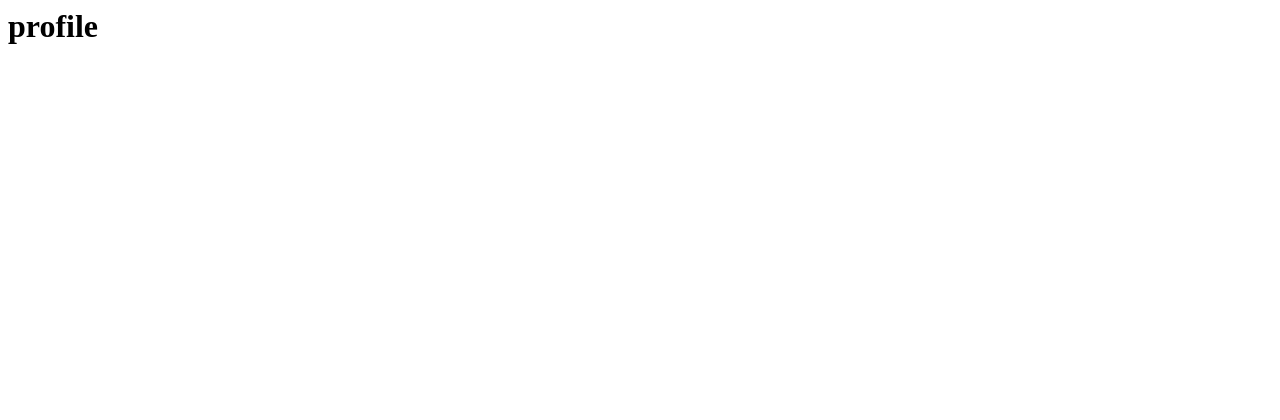
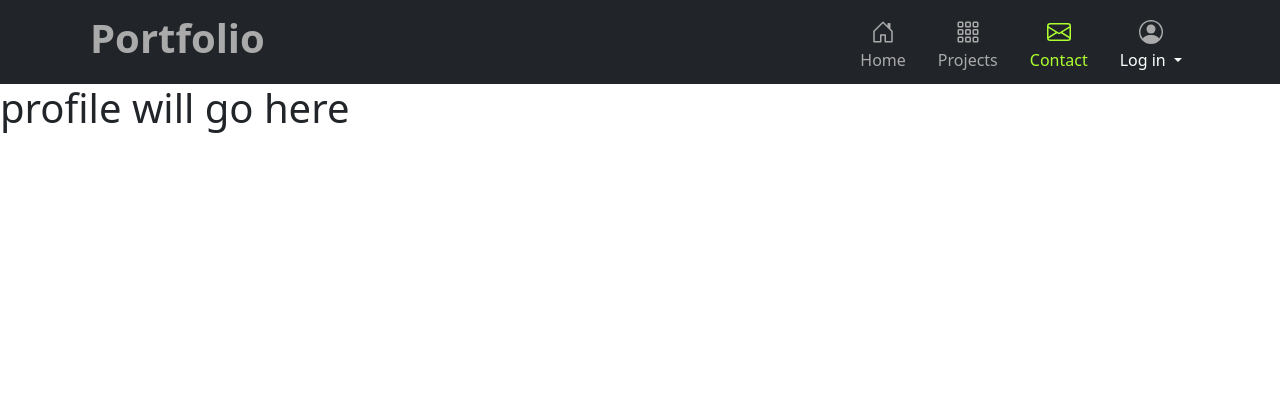
Before and after one commit to JoGorska/portfolio, a Django app: page /profile in a window 1280 px wide. Before the commit the part shown is almost empty. Shown: the top 420 px of the page. Run offline with Django 4.2, Linux system fonts and the light colour scheme; some libraries are stand-ins or nearby versions.

Commit message:
Update links in the navbar, add base to profile template

```diff
--- a/portfolio/dashboard/urls.py
+++ b/portfolio/dashboard/urls.py
@@ -5,5 +5,4 @@ from . import views
 
 urlpatterns = [
     path('', views.DashboardView.as_view(), name='dashboard'),
-
 ]
--- a/portfolio/profiles/templates/profiles/profile.html
+++ b/portfolio/profiles/templates/profiles/profile.html
@@ -1,3 +1,8 @@
-
-
-<h1>profile</h1>
+{% extends "base.html" %}
+{% load static %}
+{% block extra_css %}
+<link rel="stylesheet" href="">
+{% endblock %}
+{% block content %}
+<h1>profile will go here</h1>
+{% endblock %}
--- a/portfolio/templates/includes/navbars/nav_desktop.html
+++ b/portfolio/templates/includes/navbars/nav_desktop.html
@@ -12,7 +12,7 @@
           </a>
           <ul id="nav-big-items" class="nav col-12 col-lg-auto my-2 justify-content-center my-md-0 text-small">
             <li class="">
-              <a href="" class="nav-link text-white-50">
+              <a href="{% url 'dashboard' %}" class="nav-link text-white-50">
                 <svg class="bi d-block mx-auto mb-1" width="24" height="24">
                   <use xlink:href="#home"/>
                 </svg>
@@ -51,11 +51,11 @@
                 <!-- drop down for user that is logged in -->
                 <ul class="dropdown-menu text-small" aria-labelledby="dropdownUser1">
                   <li>
-                    <a class="dropdown-item" href="">User profile
+                    <a class="dropdown-item" href="{% url 'profile' %}">User profile
                     </a>
                   </li>
                   <li>
-                    <a class="dropdown-item" href="">Sign out
+                    <a class="dropdown-item" href="{% url 'account_logout' %}">Sign out
                     </a>
                   </li>
                 </ul>
@@ -66,11 +66,11 @@
                   <!-- drop down for user that is NOT logged in -->
                 <ul class="dropdown-menu text-small" aria-labelledby="dropdownUser1">
                   <li>
-                    <a class="dropdown-item" href="">Register
+                    <a class="dropdown-item" href="{% url 'account_signup' %}">Register
                     </a>
                   </li>
                   <li>
-                    <a class="dropdown-item" href="">Log in
+                    <a class="dropdown-item" href="{% url 'account_login' %}">Log in
                     </a>
                   </li>
                 </ul>
```
Also changed, not shown: portfolio/db.sqlite3.
